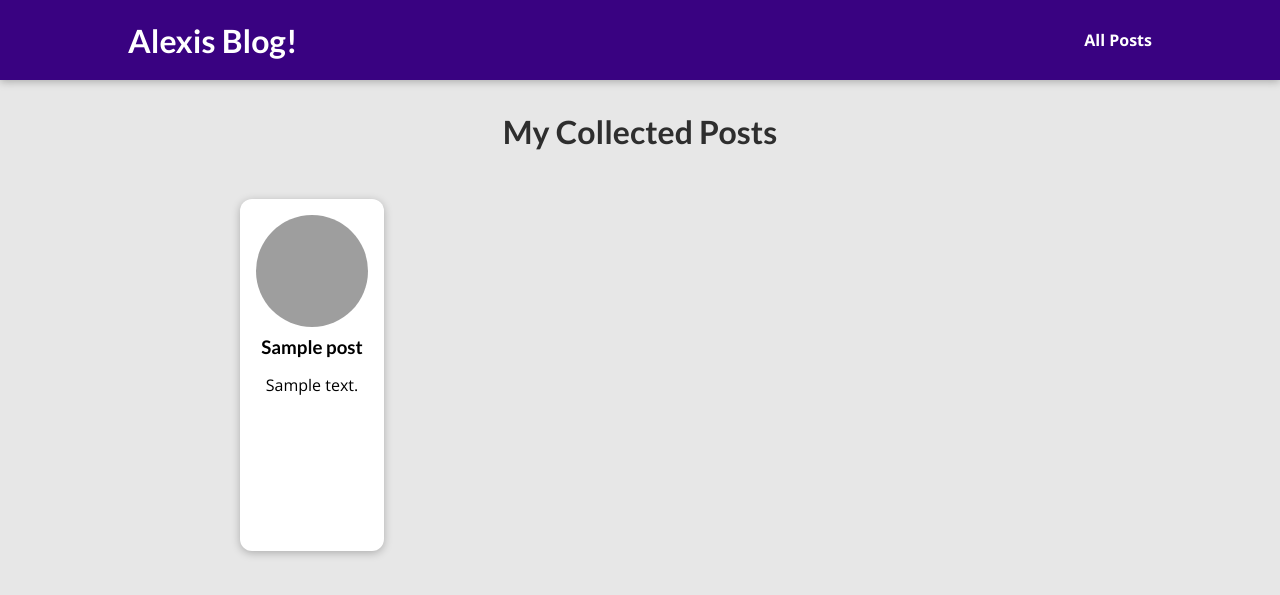
After one commit to alucardmmc/django_blog, a Django app: template blog/templates/blog/all-posts.html in a window 1280 px wide. The commit adds this page. Shown: the top 595 px of the page. Run offline with Django 3.2, Linux system fonts and the light colour scheme; the template is opened without the code that fills it: most values are stand-ins (such as "Sample title", 1, 10 or a date in 2020); grey boxes are pictures that could not be loaded.

Commit message:
New: webpage setup for urls and html files completed

```diff
--- /dev/null
+++ b/blog/static/blog/all-posts.css
@@ -0,0 +1,43 @@
+body {
+  background-color: #e7e7e7;
+}
+
+#main-navigation {
+  background-color: #390281;
+  box-shadow: 0 2px 8px rgba(0, 0, 0, 0.25);
+}
+
+#all-posts {
+  margin: 7rem auto;
+  width: 90%;
+  max-width: 60rem;
+}
+
+#all-posts h2 {
+  text-align: center;
+  font-size: 2rem;
+  color: #2e2e2e;
+  margin: 3rem 0;
+}
+
+ul {
+  list-style: none;
+  margin: 0;
+  padding: 0;
+  display: grid;
+  grid-template-columns: repeat(auto-fill, minmax(17rem, 1fr));
+  gap: 1.5rem;
+}
+
+.post img {
+  width: 7rem;
+  height: 7rem;
+}
+
+.post a {
+  height: 22rem;
+  transform-origin: center;
+  box-shadow: 0 2px 8px rgba(0, 0, 0, 0.25);
+  border-radius: 12px;
+  background-color: white;
+}
--- /dev/null
+++ b/blog/static/blog/post.css
@@ -0,0 +1,43 @@
+.post {
+  display: flex;
+  flex-direction: column;
+  align-items: center;
+  text-align: center;
+}
+
+.post a {
+  text-decoration: none;
+  color: black;
+  transition: all 0.2s ease;
+  padding: 1rem;
+}
+
+.post a:hover,
+.post a:active {
+  transform: scale(1.1);
+  background-color: #390281;
+  color: white;
+}
+
+.post img {
+  width: 5rem;
+  height: 5rem;
+  object-fit: cover;
+  border-radius: 50%;
+}
+
+.post h3 {
+  margin: 0.25rem 0;
+}
+
+.post time {
+  color: #666666;
+  margin: 0.25rem;
+  font-style: italic;
+  font-size: 0.85rem;
+}
+
+.post:hover time,
+.post:active time {
+  color: white;
+}
--- /dev/null
+++ b/blog/templates/blog/all-posts.html
@@ -0,0 +1,23 @@
+{% extends 'base.html' %}
+{% load static %}
+
+{% block title %}
+All My Posts
+{% endblock title %}
+
+{% block css_files %}
+<link rel="stylesheet" href="{% static 'blog/post.css' %}" />
+<link rel="stylesheet" href="{% static 'blog/all-posts.css' %}" />
+{% endblock css_files %}
+
+{% block content %}
+<section id="all-posts">
+  <h2>My Collected Posts</h2>
+
+  <ul>
+    {% for post in all_posts %}
+    {% include "blog/includes/post.html" %}
+    {% endfor %}
+  </ul>
+</section>
+{% endblock content %}
--- /dev/null
+++ b/blog/templates/blog/includes/post.html
@@ -0,0 +1,15 @@
+{% load static %}
+
+<li>
+  <article class="post">
+    <a href="{% url 'post-detail-page' post.slug %}">
+      <img src="{% static 'blog/images/'|add:post.image %}" alt="{{ post.title }}" />
+      <div class="post__content">
+        <h3>{{ post.title }}</h3>
+        <p>
+          {{ post.excerpt }}
+        </p>
+      </div>
+    </a>
+  </article>
+</li>
--- a/templates/base.html
+++ b/templates/base.html
@@ -13,6 +13,12 @@
 </head>
 
 <body>
+  <header id="main-navigation">
+    <h1><a href="{% url 'starting-page' %}">Alexis Blog!</a></h1>
+    <nav>
+      <a href="{% url 'posts-page' %}">All Posts</a>
+    </nav>
+  </header>
   {% block content %}{% endblock content %}
 </body>
 
```
Also changed, not shown: blog/static/blog/index.css (+0 -44 lines), blog/static/blog/post-detail.css (added, +62 -0 lines), blog/templates/blog/index.html (+5 -23 lines), blog/templates/blog/post-detail.html (added, +28 -0 lines), blog/views.py (+86 -4 lines), templates/404.html (added, +10 -0 lines), blog/static/blog/images/coding.jpg (added), blog/static/blog/images/mountains.jpg (added), blog/static/blog/images/woods.jpg (added), 1 other file.
